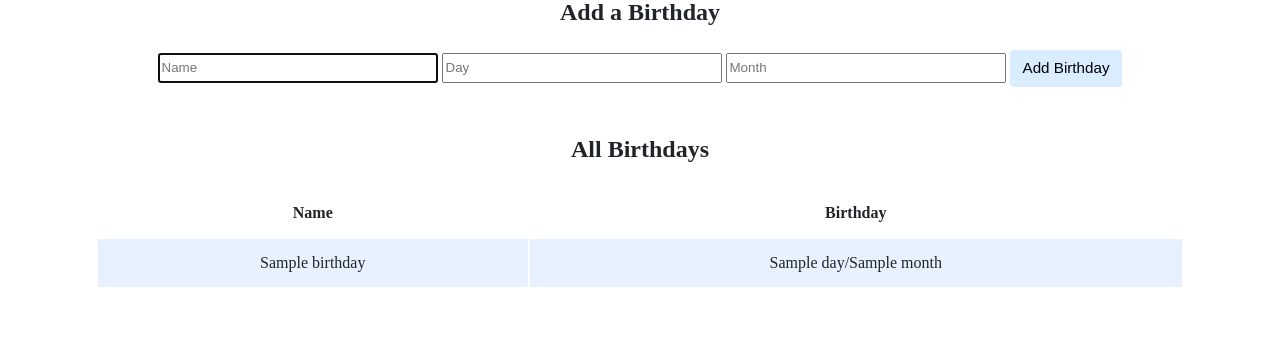
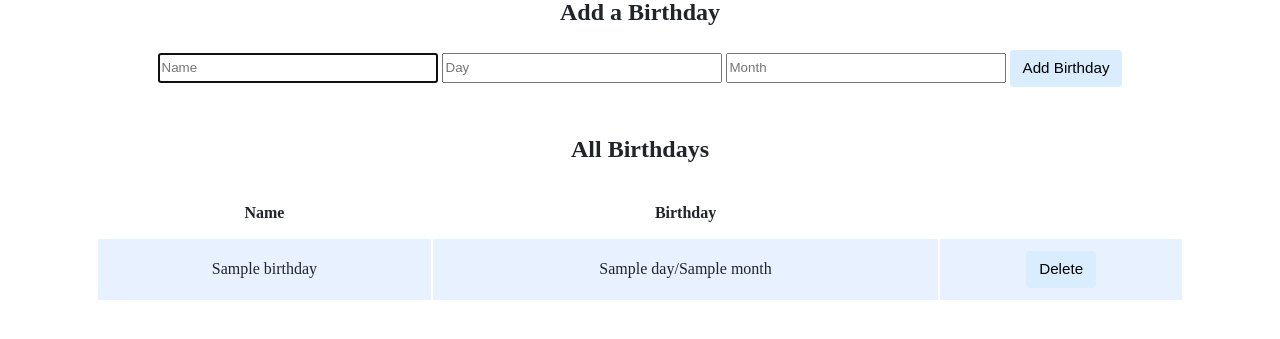
Before and after one commit to davis-gr/CS50-projects, a Flask app: template birthdays/templates/index.html in a window 1280 px wide. Shown: the part 266-605 px from the top of the page. Run offline with Flask 2, Linux system fonts and the light colour scheme; the template is opened without the code that fills it: most values are stand-ins (such as "Sample title", 1, 10 or a date in 2020); some libraries are stand-ins or nearby versions.

Commit message:
Tue, May 17, 2022, 12:36 PM +00:00

```diff
--- a/birthdays/app.py
+++ b/birthdays/app.py
@@ -38,3 +38,12 @@ def index():
         # Display the entries in the database on index.html
         birthdays = db.execute("SELECT * FROM birthdays")
         return render_template("index.html", birthdays=birthdays)
+
+@app.route("/deregister", methods=["POST"])
+def deregister():
+
+    # Forget registrant
+    id = request.form.get("id")
+    if id:
+        db.execute("DELETE FROM birthdays WHERE id = ?", id)
+    return redirect("/")
--- a/birthdays/templates/index.html
+++ b/birthdays/templates/index.html
@@ -37,6 +37,11 @@
                         <tr>
                             <td>{{ birthday["name"] }}</td>
                             <td>{{ birthday["day"]|string + '/' + birthday["month"]|string }}</td>
+                            <td>
+                            <form action="/deregister" method="post">
+                                <input name="id" type="hidden" value="{{ birthday.id }}">
+                                <input type="submit" value="Delete">
+                            </td>
                         </tr>
                         {% endfor %}
                     </tbody>
```
Also changed, not shown: birthdays/birthdays.db.
